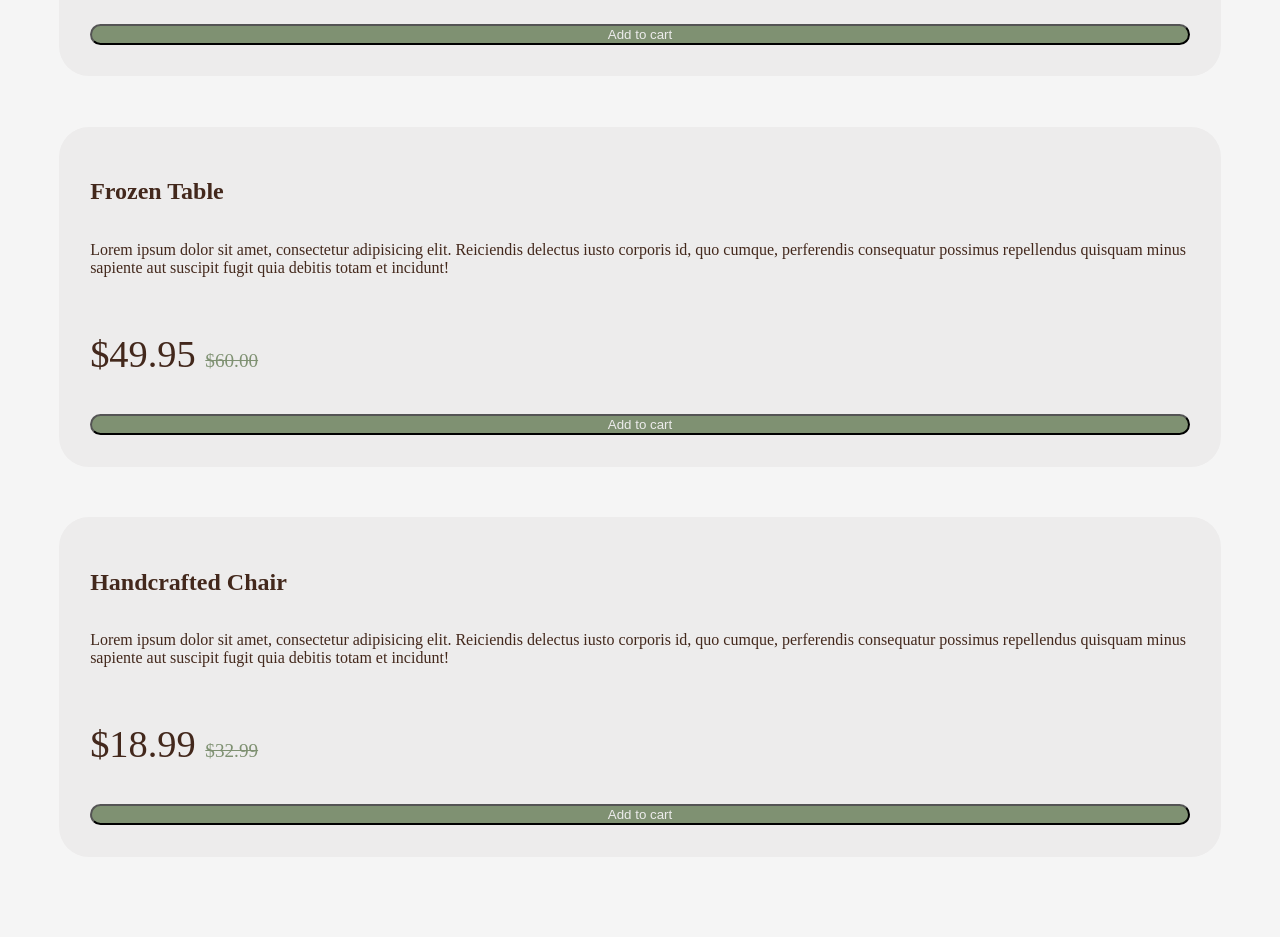
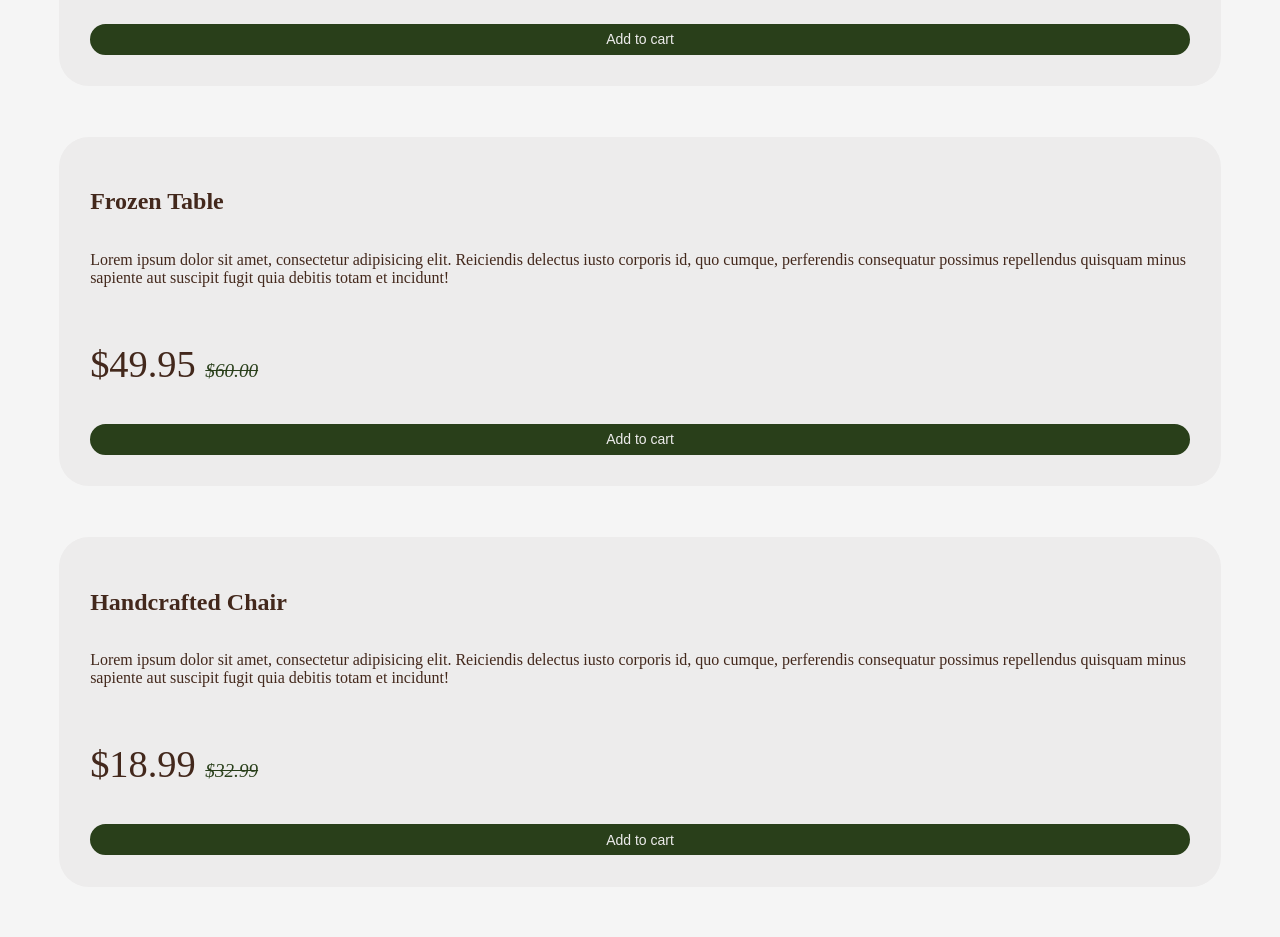
Before and after one commit to DarynG4/furniture-emporium, a plain HTML site: page index.html in a window 1280 px wide. Shown: the part 453-1390 px from the top of the page. Before the commit the page ends 1360 px from the top, so only its background shows below. Drawn offline with Linux system fonts and the light colour scheme.

Commit message:
Fixed layout and changed colors

```diff
--- a/index.css
+++ b/index.css
@@ -1,6 +1,5 @@
 body {
-  background-color: whitesmoke;
-  /* padding: 20%; */
+  background-color: #f5f5f5;
 }
 
 h1,
@@ -27,9 +26,12 @@ article {
 }
 
 button {
-  background-color: #7f9172;
+  background-color: #293f1a;
   color: #edecec;
   border-radius: 30px;
+  padding: 0.5%;
+  border: 2.5px solid#293f1a;
+  font-size: 14px;
 }
 
 button:hover {
@@ -42,13 +44,14 @@ header p {
   border-bottom: 1.5px solid #43281c;
   font-weight: 400;
 }
-.sale {
+
+.sale-price {
   font-size: 2.4rem;
-  /* font-weight: bold; */
 }
 
-#pricetag {
+#price-tag {
   font-size: 1.2rem;
-  color: #7f9172;
+  color: #293f1a;
   font-weight: lighter;
+  font-style: oblique;
 }
--- a/index.html
+++ b/index.html
@@ -21,7 +21,7 @@
           possimus repellendus quisquam minus sapiente aut suscipit fugit quia
           debitis totam et incidunt!
         </p>
-        <p class="sale">$20.00 <s id="pricetag">$25.00</s></p>
+        <p class="sale-price">$20.00 <s id="price-tag">$25.00</s></p>
         <button>Add to cart</button>
       </article>
       <article>
@@ -32,7 +32,7 @@
           possimus repellendus quisquam minus sapiente aut suscipit fugit quia
           debitis totam et incidunt!
         </p>
-        <p class="sale">$49.95 <s id="pricetag">$60.00</s></p>
+        <p class="sale-price">$49.95 <s id="price-tag">$60.00</s></p>
         <button>Add to cart</button>
       </article>
       <article>
@@ -43,7 +43,7 @@
           possimus repellendus quisquam minus sapiente aut suscipit fugit quia
           debitis totam et incidunt!
         </p>
-        <p class="sale">$18.99 <s id="pricetag">$32.99</s></p>
+        <p class="sale-price">$18.99 <s id="price-tag">$32.99</s></p>
         <button>Add to cart</button>
       </article>
     </main>
```
